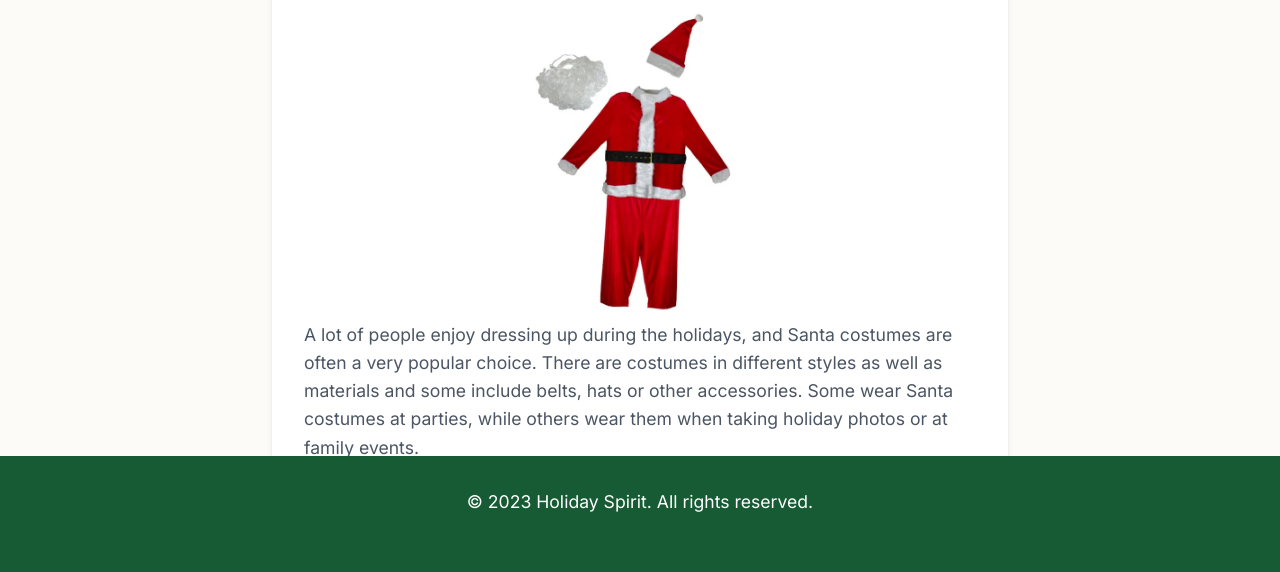
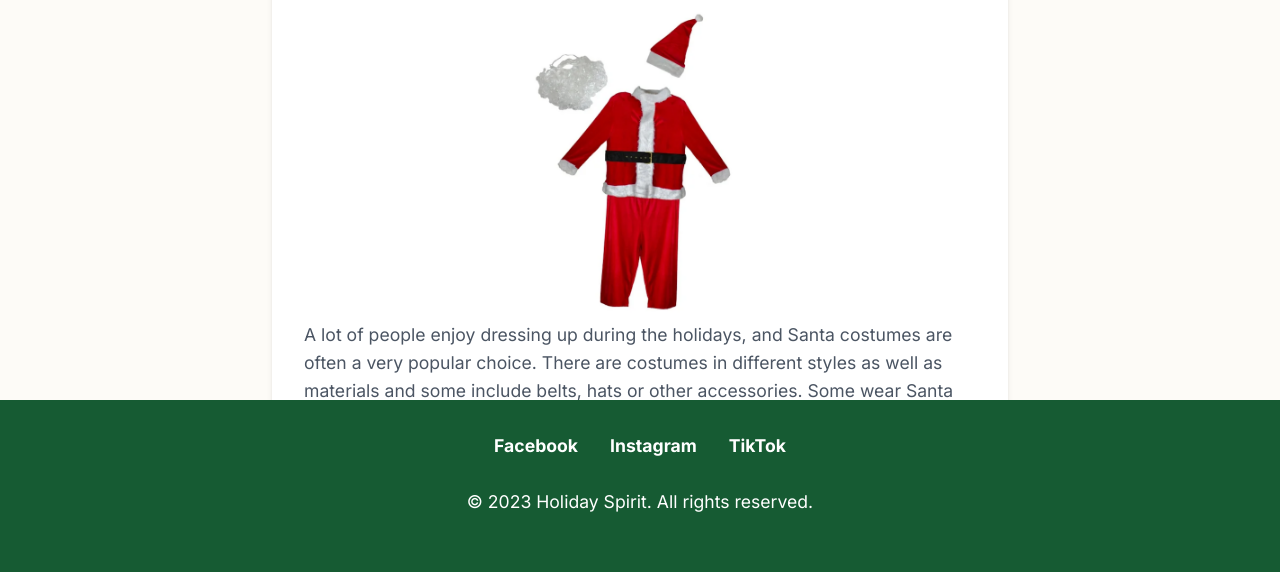
Before and after one commit to RaulGM3/internet-search-optimized, a plain HTML site: page short-santa-costumes.html in a window 1280 px wide. Shown: the part 228-800 px from the top of the page. Drawn offline with Linux system fonts and the light colour scheme.

Commit message:
feat: add social media links to the footer and their corresponding styles

```diff
--- a/short-santa-costumes.html
+++ b/short-santa-costumes.html
@@ -118,6 +118,11 @@
     </main>
 
     <footer>
+      <div class="social-links">
+        <a href="https://www.facebook.com" target="_blank" rel="noopener noreferrer">Facebook</a>
+        <a href="https://www.instagram.com" target="_blank" rel="noopener noreferrer">Instagram</a>
+        <a href="https://www.tiktok.com" target="_blank" rel="noopener noreferrer">TikTok</a>
+      </div>
       <p>&copy; 2023 Holiday Spirit. All rights reserved.</p>
     </footer>
   </body>
--- a/style.css
+++ b/style.css
@@ -251,3 +251,26 @@ footer p {
   font-size: 0.8rem;
   color: #9ca3af;
 }
+
+/* Social Links */
+.social-links {
+  display: flex;
+  justify-content: center;
+  gap: 2rem;
+  margin-bottom: 1.5rem;
+}
+
+.social-links a {
+  color: var(--white);
+  text-decoration: none;
+  font-weight: 600;
+  font-size: 1.1rem;
+  transition: all 0.3s ease;
+  padding-bottom: 2px;
+  border-bottom: 2px solid transparent;
+}
+
+.social-links a:hover {
+  border-bottom-color: var(--accent-color);
+  color: var(--accent-color);
+}
```
